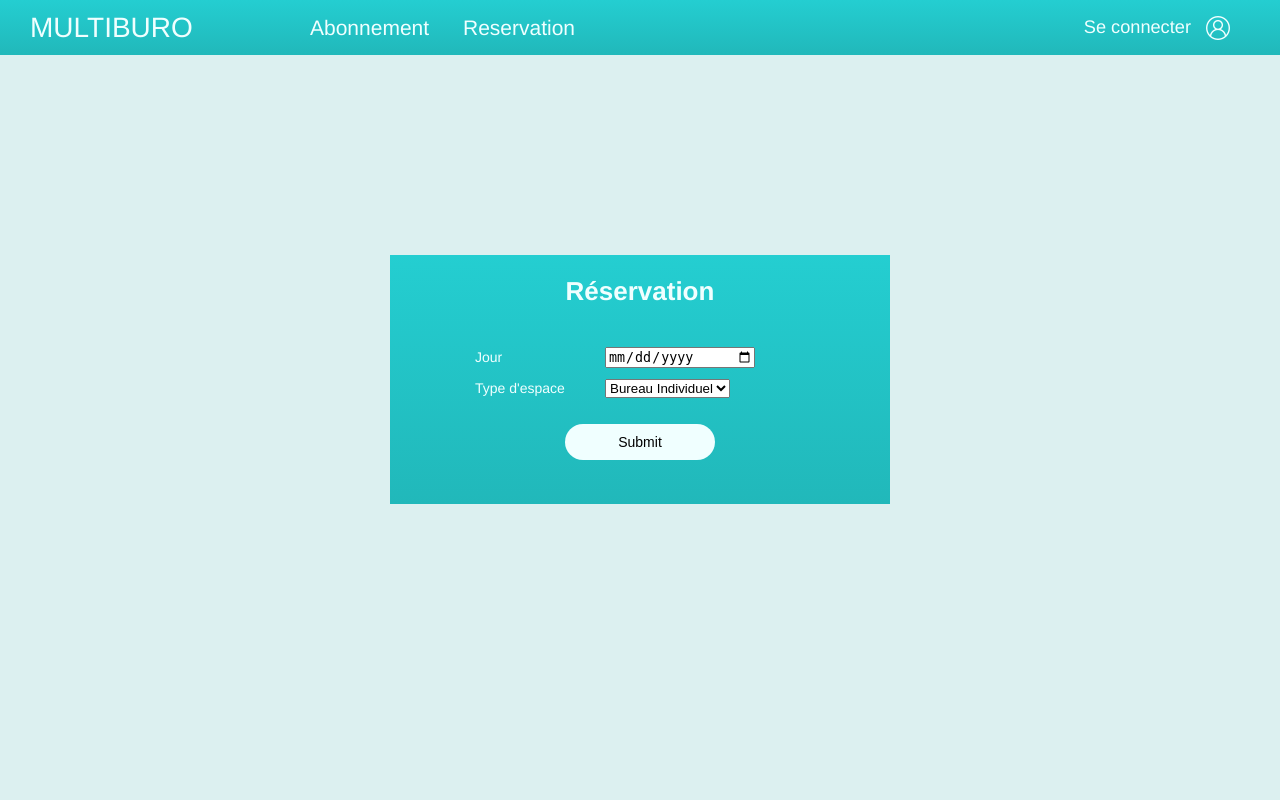
After one commit to ClercPF/Multiburo, a PHP site: page /reservation_add.php in a window 1280 px wide. The commit adds this page. Run offline with PHP 8.4, Linux system fonts and the light colour scheme; the visitor is signed in with stand-in values (Sample User, id 1).

Commit message:
Reservation
Add reservation

```diff
--- a/css/style.css
+++ b/css/style.css
@@ -6,8 +6,8 @@ body
 h1
 {
     text-align: center;
-    color: #000000;
-    text-decoration: underline;
+    color: #f0ffff;
+    font-weight: bold;
     margin: 30px 0px;
 }
 
@@ -19,15 +19,16 @@ h1
     display: flex;
 }
 
-.header div:nth-child(1), .header div:nth-child(3)
+.header div
 {
-    flex: 1;
-    color: azure;
+
+    color: #f0ffff;
     margin: auto 0;
 }
 
 .header div:nth-child(1)
 {
+    flex: 1;
     font-size: 2em;
     padding-left: 30px;
 }
@@ -39,6 +40,7 @@ h1
 
 .header div:nth-child(3)
 {
+    flex: 1;
     font-size: 1.3em;
     padding-right: 30px;
     text-align: right;
@@ -48,7 +50,20 @@ h1
 {
     margin-right: 10px;
     text-decoration: none;
-    color: azure;
+    color: #f0ffff;
+}
+
+.menu a:hover
+{
+    color: #fedd22;
+}
+
+.menu li
+{
+    list-style: none;
+    display:inline-block;
+    font-size: 1.5em;
+    margin: 0 10px;
 }
 
 .conteneur
@@ -59,6 +74,7 @@ h1
     width: 400px;
     background: #22c1c3;
     background: linear-gradient(180deg, rgb(36, 206, 209) 0%, rgb(33, 184, 186) 100%);
+    color: #f0ffff;;
 }
 
 .conteneur div
@@ -95,7 +111,7 @@ input
     padding: 10px;
     font-family: arial;
     font-size: 1em;
-    background-color: #fedd22;
+    background-color: #f0ffff;
     border-radius: 24px;
     -webkit-border-radius: 24px;
     -moz-border-radius: 24px;
@@ -105,6 +121,5 @@ input
 
 .btn:hover {
     padding: 10px;
-    color: #323232;
-    background-color: #d8c72a;
+    background-color: #fedd22;
 }
--- a/header.inc.php
+++ b/header.inc.php
@@ -5,8 +5,18 @@
 -->
 
 <div class="header">
+    <!-- Logo Multiburo -->
     <div><a href="index.php">MULTIBURO</a></div>
-    <div></div>
+
+    <!-- Menu -->
+    <div class="menu">
+        <ul>
+            <li><a href="index.php">Abonnement</a></li>
+            <li><a href="reservation.php">Reservation</a></li>
+        </ul>
+    </div>
+
+    <!-- Login / Logout -->
     <div>
         <?php
             // Variables
--- /dev/null
+++ b/reservation_add.php
@@ -0,0 +1,41 @@
+<?php session_start(); ?>
+<!--
+    CLERC Pierre-François le 06/04/2023
+    reservation_add.php
+    Page d'ajout de reservation pour le pour le Front Office Multiburo
+-->
+<html>
+    <head>
+        <title>Multiburo - Réservation</title>
+        <meta charset="UTF-8">
+        <!-- Lien vers les fichiers de style CSS -->
+        <link href="css/base.css" rel="stylesheet" type="text/css" media="screen">
+        <link href="css/style.css" rel="stylesheet" type="text/css" media="screen">
+
+    </head>
+    <body>
+        <!-- header de page -->
+        <?php include_once 'header.inc.php'; ?>
+
+        <div class="conteneur">
+            <h1>Réservation</h1>
+            <?php
+                // Session User
+                if(isset( $_SESSION['user']))
+                {
+                    //echo '<div>ID : '.$_SESSION['user']['id'].'</div>';
+                    echo '<form action="reservation_save.php" method="post">
+                        <div><label for="day">Jour</label><input name="day" type="date"></div>
+                        <div><label for="type">Type d\'espace</label><select name="type">
+                            <option value="BI">Bureau Individuel</option>
+                            <option value="OS">Open Space</option>
+                            <option value="SR">Salle de Réunion</option>
+                        </select></div>
+                        <div class="barreBouton"><input type="submit" class="btn"></div>
+                        <div><?php echo $message; ?></div>
+                        </form>';
+                }
+            ?>
+        </div>
+    </body>
+</html>
```
Also changed, not shown: reservation.php (+35 -15 lines).
